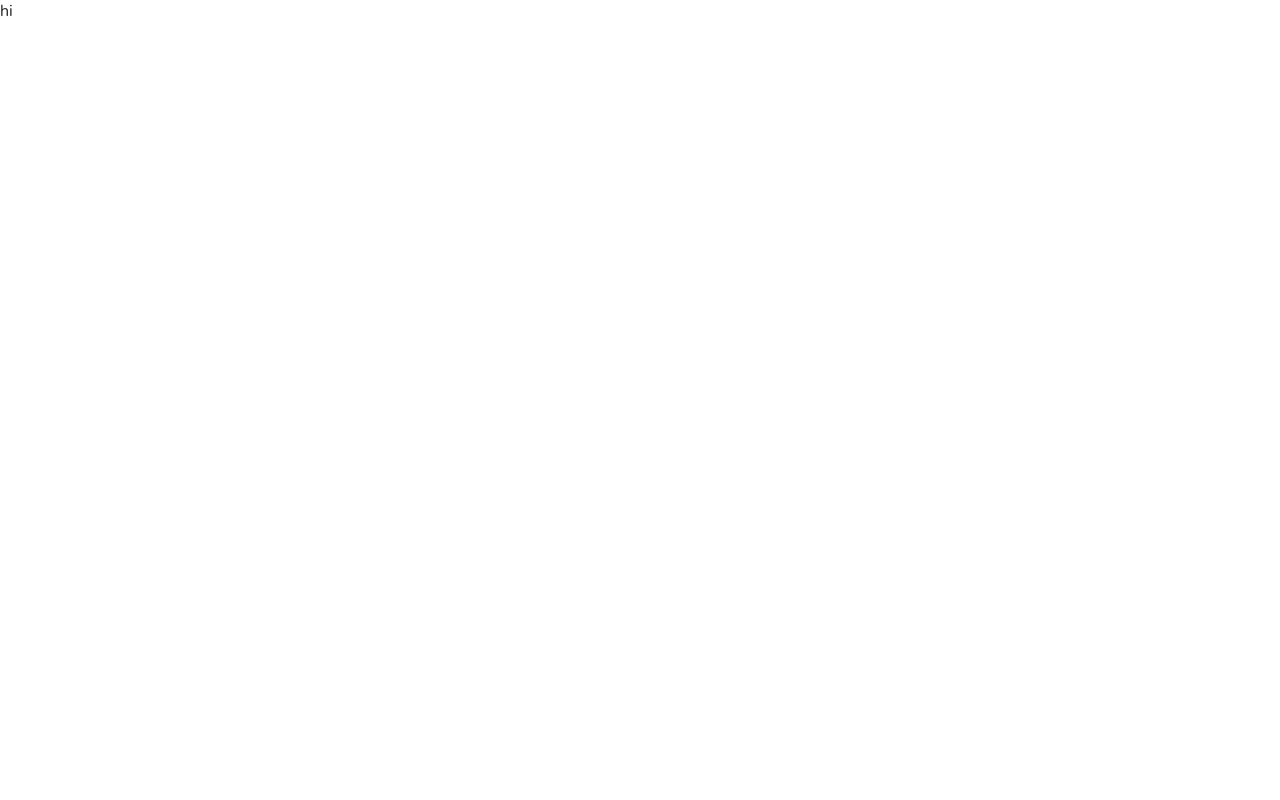
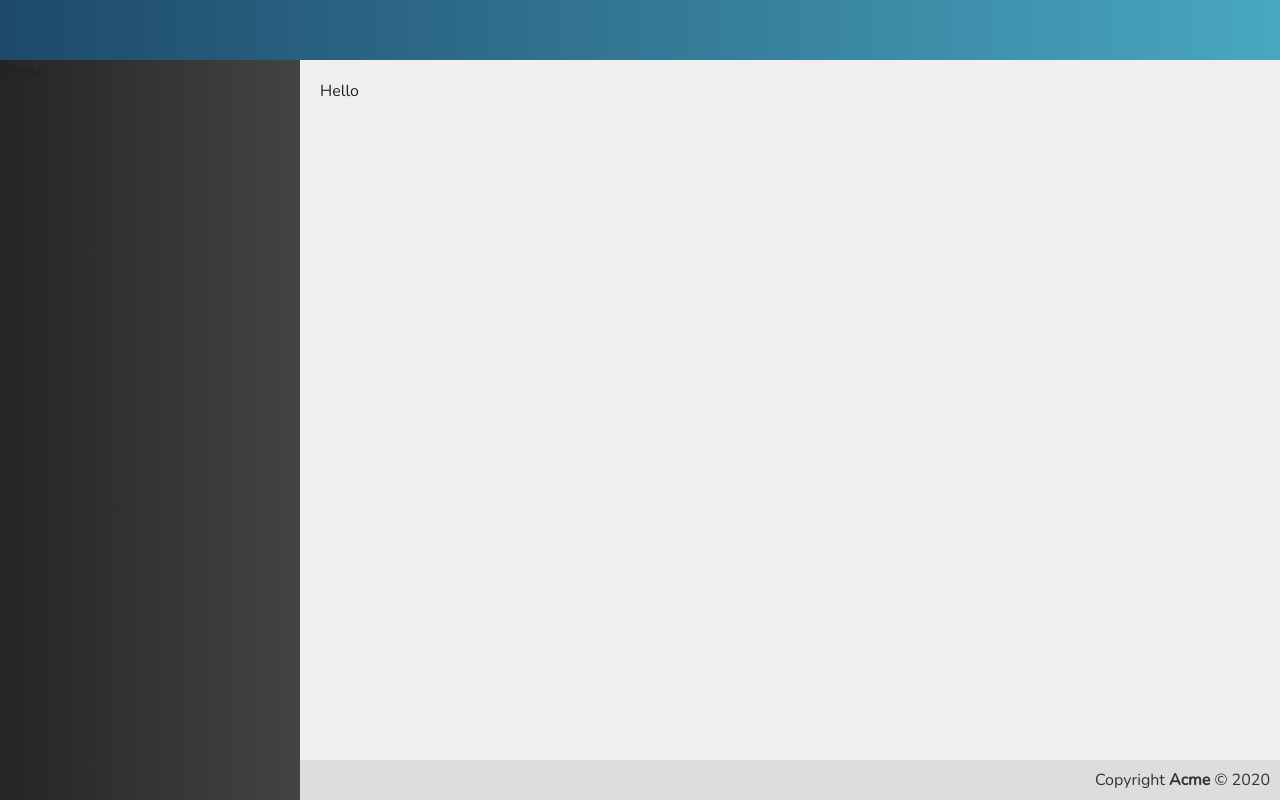
Before and after one commit to apteles/knowledge-base-frontend, a React (Create React App) app: page / in a window 1280 px wide. Built offline with nearby package versions, Linux system fonts and the light colour scheme.

Commit message:
finished main layout

```diff
--- a/src/App.js
+++ b/src/App.js
@@ -1,10 +1,13 @@
 import React from 'react';
 import GlobalStyles from './styles/global';
+
+import DefaultLayout from './components/_layouts/default';
+
 function App() {
     return (
         <>
             <GlobalStyles />
-            <div className="App">hi</div>
+            <DefaultLayout>Hello</DefaultLayout>
         </>
     );
 }
--- /dev/null
+++ b/src/components/UI/Content/index.js
@@ -0,0 +1,9 @@
+import React from 'react';
+
+import { Container } from './styles';
+
+function Content({ children }) {
+    return <Container>{children}</Container>;
+}
+
+export default Content;
--- /dev/null
+++ b/src/components/UI/Content/styles.js
@@ -0,0 +1,7 @@
+import styled from 'styled-components';
+
+export const Container = styled.div`
+    grid-area: content;
+    background-color: #efefef;
+    padding: 2rem;
+`;
--- /dev/null
+++ b/src/components/UI/Footer/index.js
@@ -0,0 +1,15 @@
+import React from 'react';
+
+import { Container } from './styles';
+
+function Footer() {
+    return (
+        <Container>
+            <span>
+                Copyright <strong>Acme</strong> &copy; 2020
+            </span>
+        </Container>
+    );
+}
+
+export default Footer;
--- /dev/null
+++ b/src/components/UI/Footer/styles.js
@@ -0,0 +1,12 @@
+import styled from 'styled-components';
+
+export const Container = styled.footer`
+    grid-area: footer;
+    background-color: #ddd;
+    color: #333;
+
+    display: flex;
+    justify-content: flex-end;
+    align-items: center;
+    padding-right: 10px;
+`;
--- /dev/null
+++ b/src/components/UI/Header/index.js
@@ -0,0 +1,9 @@
+import React from 'react';
+
+import { Container } from './styles';
+
+function Header() {
+    return <Container></Container>;
+}
+
+export default Header;
--- /dev/null
+++ b/src/components/UI/Header/styles.js
@@ -0,0 +1,10 @@
+import styled from 'styled-components';
+
+export const Container = styled.header`
+    grid-area: header;
+    background: linear-gradient(to right, #1e496a, #49a7c1);
+
+    display: flex;
+    justify-content: center;
+    align-items: center;
+`;
--- /dev/null
+++ b/src/components/UI/Menu/index.js
@@ -0,0 +1,9 @@
+import React from 'react';
+
+import { Container } from './styles';
+
+function Menu() {
+    return <Container>Menu</Container>;
+}
+
+export default Menu;
--- /dev/null
+++ b/src/components/UI/Menu/styles.js
@@ -0,0 +1,10 @@
+import styled from 'styled-components';
+
+export const Container = styled.aside`
+    grid-area: menu;
+    background: linear-gradient(to right, #232526, #414345);
+
+    display: flex;
+    flex-direction: column;
+    flex-wrap: wrap;
+`;
--- /dev/null
+++ b/src/components/UI/index.js
@@ -0,0 +1,6 @@
+import Header from './Header';
+import Content from './Content';
+import Menu from './Menu';
+import Footer from './Footer';
+
+export { Header, Content, Menu, Footer };
--- /dev/null
+++ b/src/components/_layouts/default/index.js
@@ -0,0 +1,17 @@
+import React from 'react';
+
+// import { Container } from './styles';
+import { Header, Menu, Content, Footer } from '../../UI';
+
+function DefaultLayout({ children }) {
+    return (
+        <div className="wrapper">
+            <Header />
+            <Menu />
+            <Content>{children}</Content>
+            <Footer />
+        </div>
+    );
+}
+
+export default DefaultLayout;
--- a/src/styles/global.js
+++ b/src/styles/global.js
@@ -17,6 +17,7 @@ export default createGlobalStyle`
     font-size: 1.6rem;
     font-family: "Nunito", sans-serif;
     -webkit-font-smoothing: antialiased;
+    -moz-osx-font-smoothing: grayscale;
     min-height: 100vh;
   }
   body,
@@ -49,19 +50,15 @@ export default createGlobalStyle`
     display: block;
     max-width: 100%;
   }
-  .grid-container {
+  .wrapper {
     display: grid;
+    grid-template-columns: 300px 1fr;
+    grid-template-rows: 6rem 1fr 4rem;
+    min-height: 100vh;
     grid-template-areas:
-      "header"
-      "main"
-      "footer";
-    grid-template-columns: 1fr;
-    grid-template-rows: 5rem 1fr 5rem;
-    min-height: 100vh;
-  }
-
-  .main {
-    grid-area: main;
+      "header header"
+      "menu content"
+      "menu footer";
   }
 
 `;
```
